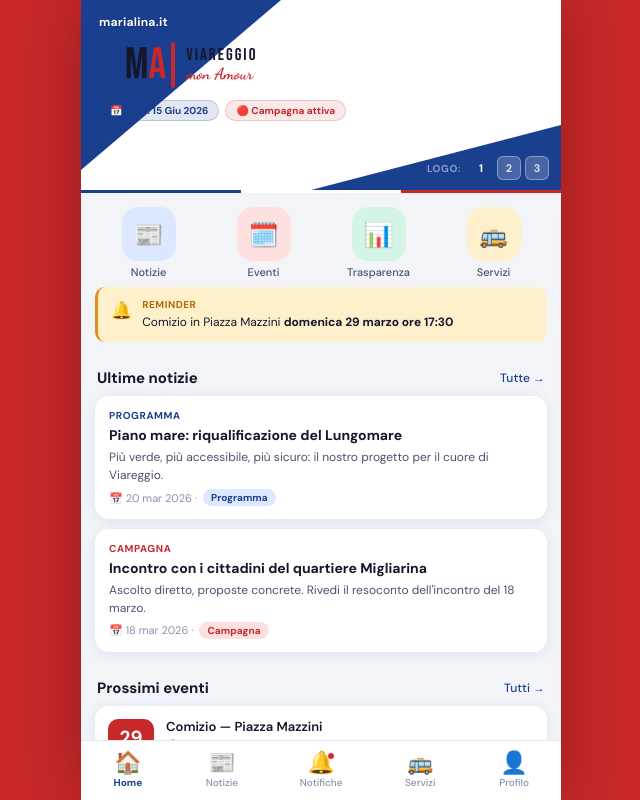
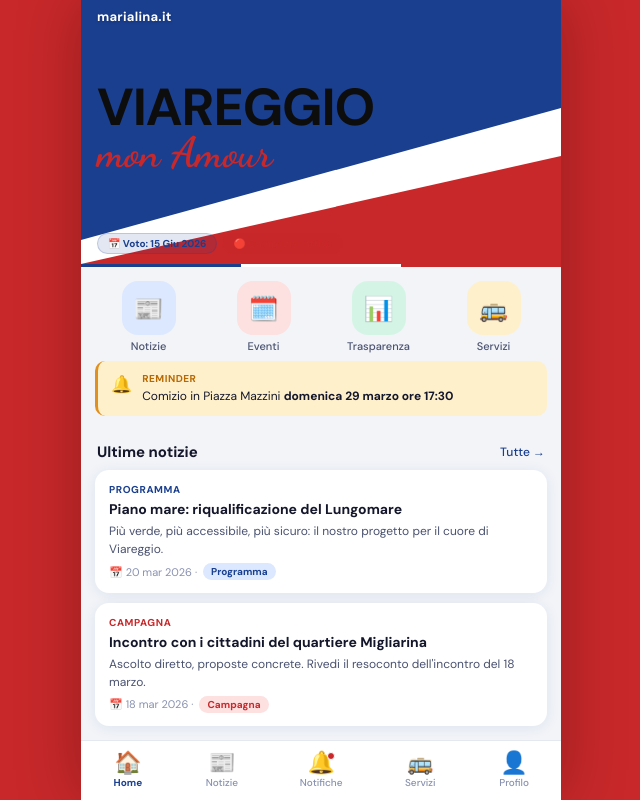
Before and after one commit to dromas/vma, a React (Vite) app: page / in a window 1280 px wide. Shown: the whole page, without its empty margins (319-959 px from the left). Built offline with nearby package versions, Linux system fonts and the light colour scheme.

Commit message:
first push with vine and npm + banner edited

```diff
--- a/src/components/HomeBanner.jsx
+++ b/src/components/HomeBanner.jsx
@@ -1,88 +1,40 @@
-import { useState } from 'react'
-
-function Logo1() {
-  return (
-    <div className="vma-logo">
-      <div className="vma1-block">
-        <div className="vma1-bar blu" />
-        <div className="vma1-letters">
-          <span className="vma1-v">V</span>
-          <span className="vma1-m">M</span>
-          <span className="vma1-a">A</span>
-        </div>
-        <div className="vma1-bar red" />
-      </div>
-      <div className="vma1-text">
-        <span className="vma-vr">VIAREGGIO</span>
-        <span className="vma-ma">mon Amour</span>
-      </div>
-    </div>
-  )
-}
-
-function Logo2() {
-  return (
-    <div className="vma-logo">
-      <div className="vma2-bands">
-        <div className="vma2-band b1">V</div>
-        <div className="vma2-band b2">M</div>
-        <div className="vma2-band b3">A</div>
-      </div>
-      <div className="vma1-text">
-        <span className="vma-vr">VIAREGGIO</span>
-        <span className="vma-ma">mon Amour</span>
-      </div>
-    </div>
-  )
-}
-
-function Logo3() {
-  return (
-    <div className="vma-logo">
-      <div className="vma3-circle">
-        <span className="vma3-letters">VMA</span>
-      </div>
-      <div className="vma1-text">
-        <span className="vma-vr">VIAREGGIO</span>
-        <span className="vma-ma">mon Amour</span>
-      </div>
-    </div>
-  )
-}
-
-const LOGOS = [Logo1, Logo2, Logo3]
-
 export default function HomeBanner() {
-  const [active, setActive] = useState(0)
-  const LogoComp = LOGOS[active]
-
   return (
     <div className="home-banner">
-      <div className="hb-tri-tl" />
-      <div className="hb-tri-br" />
 
+      {/* SVG per i triangoli diagonali — precisi come nell'immagine */}
+      <svg
+        className="hb-svg"
+        viewBox="0 0 400 220"
+        preserveAspectRatio="xMidYMid slice"
+        xmlns="http://www.w3.org/2000/svg"
+      >
+        {/* Sfondo bianco */}
+        <rect width="400" height="220" fill="#ffffff" />
+        {/* Triangolo blu — angolo top-left, taglia in diagonale */}
+        <polygon points="0,0 400,0 400,90 0,200" fill="#1A3F8F" />
+        {/* Triangolo rosso — angolo bottom-right */}
+        <polygon points="0,220 400,130 400,220" fill="#C8282A" />
+      </svg>
+
+      {/* Contenuto sovrapposto */}
       <div className="hb-content">
+        {/* marialina.it — bianco in alto a sinistra sopra il blu */}
         <div className="hb-site">marialina.it</div>
-        <LogoComp />
+
+        {/* Testo centrale: VIAREGGIO + mon Amour */}
+        <div className="hb-logo-text">
+          <div className="hb-viareggio">VIAREGGIO</div>
+          <div className="hb-monamour">mon Amour</div>
+        </div>
+
+        {/* Pill info in basso */}
         <div className="hb-pills">
           <span className="hb-pill">📅 Voto: 15 Giu 2026</span>
           <span className="hb-pill red">🔴 Campagna attiva</span>
         </div>
       </div>
 
-      {/* Selettore logo — rimuovere in produzione */}
-      <div className="logo-switcher">
-        <span className="ls-label">Logo:</span>
-        {[0,1,2].map(i => (
-          <button
-            key={i}
-            className={`ls-btn ${active === i ? 'active' : ''}`}
-            onClick={() => setActive(i)}
-          >
-            {i + 1}
-          </button>
-        ))}
-      </div>
     </div>
   )
 }
--- a/src/index.css
+++ b/src/index.css
@@ -396,74 +396,78 @@ input, select, textarea { font-family: 'DM Sans', sans-serif; }
 
 /* ── HOME BANNER ────────────────────────────────────── */
 .home-banner {
-  position: relative; background: #fff;
-  overflow: hidden; min-height: 190px; flex-shrink: 0;
-  padding-top: var(--safe-top);
+  position: relative;
+  overflow: hidden;
+  flex-shrink: 0;
+  aspect-ratio: 400 / 220;
+  width: 100%;
 }
-.hb-tri-tl {
-  position: absolute; top: 0; left: 0; width: 0; height: 0;
-  border-style: solid; border-width: 170px 200px 0 0;
-  border-color: var(--blu) transparent transparent transparent;
+
+/* SVG triangoli — occupa tutto come sfondo */
+.hb-svg {
+  position: absolute;
+  inset: 0;
+  width: 100%;
+  height: 100%;
+  display: block;
 }
-.hb-tri-br {
-  position: absolute; bottom: 0; right: 0; width: 0; height: 0;
-  border-style: solid; border-width: 0 0 65px 250px;
-  border-color: transparent transparent var(--blu) transparent;
+
+/* Layer contenuto sopra SVG */
+.hb-content {
+  position: absolute;
+  inset: 0;
+  padding: calc(var(--safe-top) + 10px) 16px 10px;
+  display: flex;
+  flex-direction: column;
+  justify-content: space-between;
+  z-index: 2;
 }
-.hb-content {
-  position: relative; z-index: 2;
-  padding: 14px 18px 14px;
+
+/* marialina.it — bianco su blu */
+.hb-site {
+  font-size: 13px;
+  font-weight: 700;
+  color: #fff;
+  letter-spacing: .02em;
+  text-shadow: 0 1px 3px rgba(0,0,0,.25);
+  line-height: 1;
 }
-.hb-site  { font-size: 12px; font-weight: 700; color: #fff; letter-spacing: .02em; margin-bottom: 12px; text-shadow: 0 1px 3px rgba(0,0,0,.25); }
-.hb-pills { display: flex; flex-wrap: wrap; gap: 6px; margin-top: 12px; }
-.hb-pill  { font-size: 10px; font-weight: 700; padding: 3px 10px; border-radius: 20px; background: rgba(26,63,143,.12); color: var(--blu); border: 1px solid rgba(26,63,143,.2); }
-.hb-pill.red { background: rgba(200,40,42,.1); color: var(--rosso); border-color: rgba(200,40,42,.2); }
 
-/* ── LOGO COMPONENTS ────────────────────────────────── */
-.vma-logo { display: flex; align-items: center; gap: 11px; }
+/* Blocco testo centrale */
+.hb-logo-text {
+  flex: 1;
+  display: flex;
+  flex-direction: column;
+  justify-content: center;
+  padding-top: 2px;
+}
 
-/* Opzione 1 */
-.vma1-block { display: flex; align-items: center; gap: 5px; flex-shrink: 0; }
-.vma1-bar   { width: 4px; border-radius: 2px; height: 46px; flex-shrink: 0; }
-.vma1-bar.blu { background: var(--blu); }
-.vma1-bar.red { background: var(--rosso); }
-.vma1-letters { display: flex; gap: 0; line-height: 1; }
-.vma1-v { font-family: 'Bebas Neue', sans-serif; font-size: 44px; color: var(--blu); line-height: 1; }
-.vma1-m { font-family: 'Bebas Neue', sans-serif; font-size: 44px; color: var(--testo); line-height: 1; }
-.vma1-a { font-family: 'Bebas Neue', sans-serif; font-size: 44px; color: var(--rosso); line-height: 1; }
-.vma1-text { display: flex; flex-direction: column; justify-content: center; }
-.vma-vr { font-family: 'Bebas Neue', sans-serif; font-size: 17px; letter-spacing: .12em; color: var(--testo); line-height: 1; }
-.vma-ma { font-family: 'Dancing Script', cursive; font-size: 16px; color: var(--rosso); line-height: 1.2; }
+/* VIAREGGIO — nero ultra-bold, dimensione responsive */
+.hb-viareggio {
+  font-family: 'DM Sans', sans-serif;
+  font-weight: 700;
+  font-size: clamp(34px, 10.5vw, 52px);
+  color: #0d0d0d;
+  line-height: .95;
+  letter-spacing: -.02em;
+  text-transform: uppercase;
+}
 
-/* Opzione 2 */
-.vma2-bands {
-  display: flex; height: 48px; overflow: hidden;
-  border-radius: 8px; flex-shrink: 0;
-  clip-path: polygon(8% 0%, 100% 0%, 92% 100%, 0% 100%);
-  width: 88px;
+/* mon Amour — corsivo rosso */
+.hb-monamour {
+  font-family: 'Dancing Script', cursive;
+  font-size: clamp(26px, 8vw, 42px);
+  color: #C8282A;
+  line-height: 1.05;
+  margin-top: -2px;
 }
-.vma2-band { display: flex; align-items: center; justify-content: center; flex: 1; font-family: 'Bebas Neue', sans-serif; font-size: 28px; }
-.vma2-band.b1 { background: var(--blu);   color: #fff; }
-.vma2-band.b2 { background: #fff;         color: var(--testo); }
-.vma2-band.b3 { background: var(--rosso); color: #fff; }
 
-/* Opzione 3 */
-.vma3-circle {
-  width: 54px; height: 54px; border-radius: 50%; flex-shrink: 0;
-  background: linear-gradient(135deg, var(--blu) 0%, var(--blu) 38%, #fff 38%, #fff 62%, var(--rosso) 62%);
-  display: flex; align-items: center; justify-content: center;
-  box-shadow: 0 2px 8px rgba(0,0,0,.15); border: 2px solid rgba(255,255,255,.5);
+/* Pills in basso */
+.hb-pills { display: flex; flex-wrap: wrap; gap: 5px; }
+.hb-pill {
+  font-size: 10px; font-weight: 700; padding: 3px 10px; border-radius: 20px;
+  background: rgba(26,63,143,.12); color: var(--blu); border: 1px solid rgba(26,63,143,.2);
 }
-.vma3-letters { font-family: 'Bebas Neue', sans-serif; font-size: 19px; letter-spacing: .06em; color: #fff; text-shadow: 0 1px 3px rgba(0,0,0,.4); }
-
-/* ── LOGO SWITCHER ──────────────────────────────────── */
-.logo-switcher { position: absolute; bottom: 10px; right: 12px; display: flex; align-items: center; gap: 4px; z-index: 10; }
-.ls-label { font-size: 10px; font-weight: 700; color: rgba(255,255,255,.5); text-transform: uppercase; letter-spacing: .06em; margin-right: 4px; }
-.ls-btn {
-  width: 24px; height: 24px; border-radius: 6px;
-  background: rgba(255,255,255,.2); border: 1px solid rgba(255,255,255,.35);
-  color: rgba(255,255,255,.8); font-size: 11px; font-weight: 700; cursor: pointer;
-  transition: all .15s; display: flex; align-items: center; justify-content: center;
+.hb-pill.red {
+  background: rgba(200,40,42,.1); color: var(--rosso); border-color: rgba(200,40,42,.2);
 }
-.ls-btn.active { background: var(--blu); border-color: var(--blu); color: #fff; }
-.ls-btn:hover  { background: rgba(255,255,255,.45); color: var(--testo); }
```
